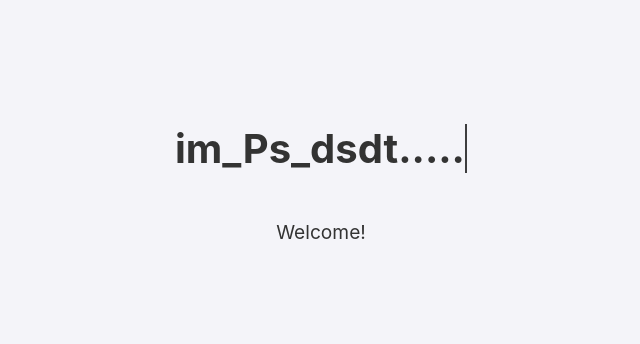
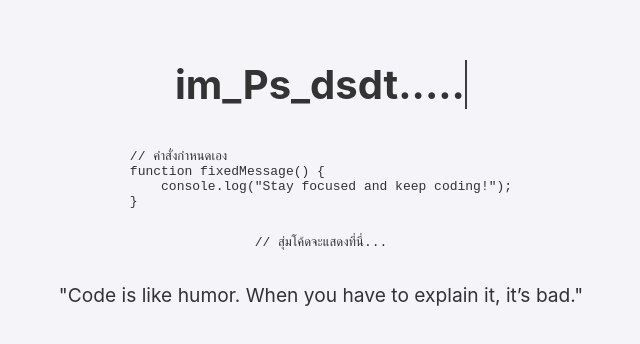
Before and after one commit to Jaolahmm/im_dsdt.github.io, a plain HTML site: page index.html in a window 1280 px wide. Shown: the part 220-564 px from the top of the page, without its empty margins (319-959 px from the left). Drawn offline with Linux system fonts and the light colour scheme.

Commit message:
index.html

```diff
--- a/index.html
+++ b/index.html
@@ -3,12 +3,47 @@
 <head>
     <meta charset="UTF-8">
     <meta name="viewport" content="width=device-width, initial-scale=1.0">
-    <title>im_dsdt.....</title>
+    <title>Im-_dsdt</title>
     <link rel="stylesheet" href="style.css">
 </head>
 <body>
-    <h1 id="typing"></h1>
-    <p>Welcome!</p>
+
+    <div id="container">
+        <h1 id="typing"></h1>
+    </div>
+
+    <div id="lazy-container"></div>
+
+    <!-- เส้นขีด -->
+    <div class="line"></div>
+
+    <!-- กล่องโค้ด (Fixed) -->
+    <div class="code-box" id="fixed-code">
+        <pre><code>// คำสั่งกำหนดเอง
+function fixedMessage() {
+    console.log("Stay focused and keep coding!");
+}</code></pre>
+    </div>
+
+    <!-- กล่องโค้ด (สุ่ม) -->
+    <div class="code-box" id="random-code">
+        <pre><code id="random-code-text">// สุ่มโค้ดจะแสดงที่นี่...</code></pre>
+    </div>
+
+    <!-- กล่อง Quote -->
+    <div class="quote-box">
+        <p id="quote-text">"Code is like humor. When you have to explain it, it’s bad."</p>
+    </div>
+
+    <!-- เอฟเฟกต์จุดเรืองแสง -->
+    <div id="particles-container"></div>
+
+    <!-- ปลา -->
+    <div class="fish-container">
+        <div class="fish"></div>
+    </div>
+
     <script src="script.js"></script>
+
 </body>
 </html>
```
